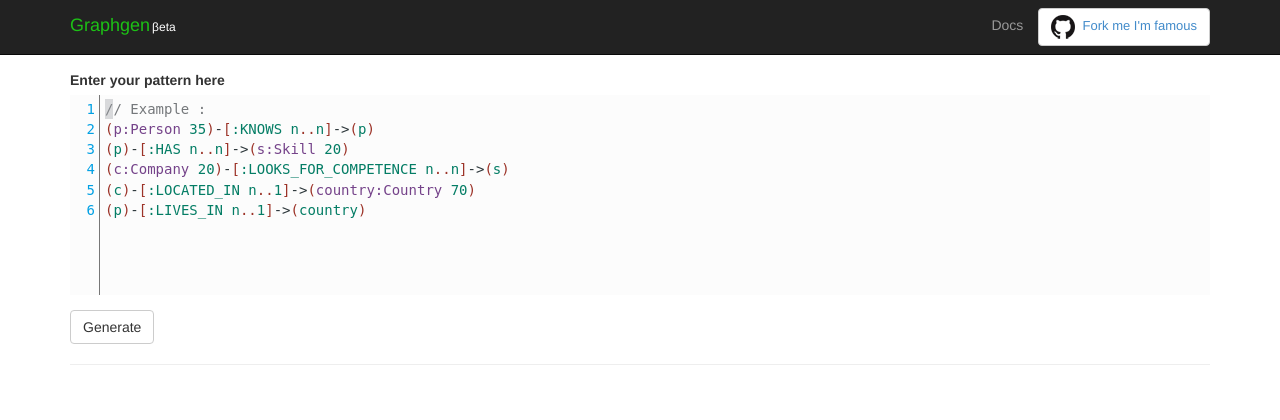
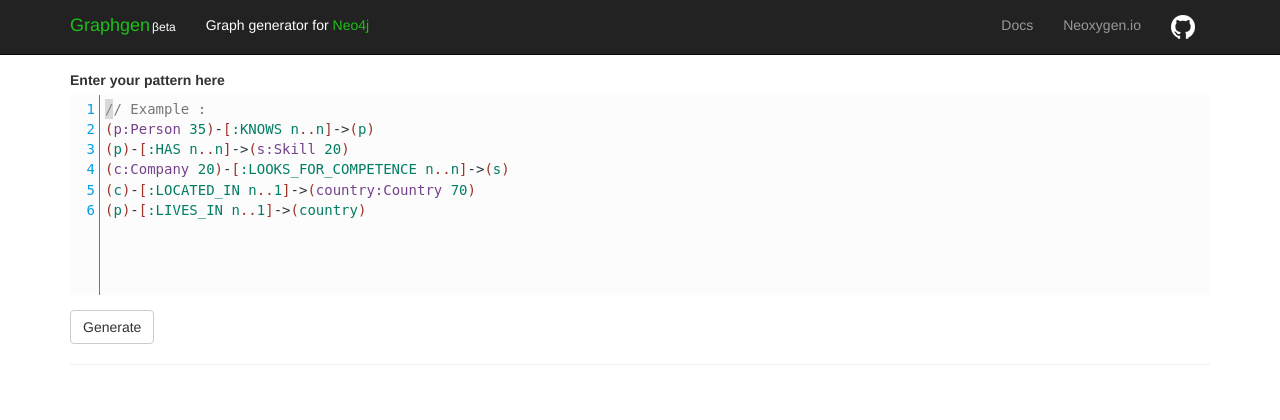
Before and after one commit to neoxygen/graphgen, a PHP site: template src/Views/base.html.twig in a window 1280 px wide. Shown: the top 420 px of the page. Run offline with PHP 8.4, Linux system fonts and the light colour scheme; the template is opened without the code that fills it, so the values that code supplies are empty; some libraries are stand-ins or nearby versions.

Commit message:
minimized link to repo

```diff
--- a/src/Views/base.html.twig
+++ b/src/Views/base.html.twig
@@ -57,6 +57,14 @@
             text-decoration: none;
         }
 
+        #desc {
+            color: #fff;
+        }
+
+        #desc a.neolink {
+            color: #1DC116;
+        }
+
     </style>
 
     <script>
@@ -82,12 +90,13 @@
                 <span class="icon-bar"></span>
             </button>
             <a class="navbar-brand" href="{{ path('home') }}" id="ggbrand">Graphgen<span>&beta;eta</span></a>
+            <p class="navbar-text" id="desc">Graph generator for <a href="http://neo4j.org" title="Neo4j" class="navbar-link neolink">Neo4j</a></p>
         </div>
         <ul class="nav navbar-nav navbar-right">
             <li class=""><a href="#">Docs</a></li>
-            <li><button type="button" class="btn btn-default navbar-btn">
-                    <a href="https://github.com/neoxygen/graphgen" title="Fork me I'm famous" id="linkToRepo">
-                        <img src="{{ app.request.basepath }}/assets/images/ghmark.png" alt="Github Repository"/>&nbsp; Fork me I'm famous</a></button></li>
+            <li class=""><a href="http://www.neoxygen.io" target="_blank">Neoxygen.io</a></li>
+            <li><a href="https://github.com/neoxygen/graphgen" title="Fork me I'm famous" id="linkToRepo">
+                        <img src="{{ app.request.basepath }}/assets/images/ghmarklight.png" alt="Github Repository"/></a></li>
         </ul>
         <div class="collapse navbar-collapse">
         </div>
```
Also changed, not shown: web/assets/images/ghmarklight.png (added).
